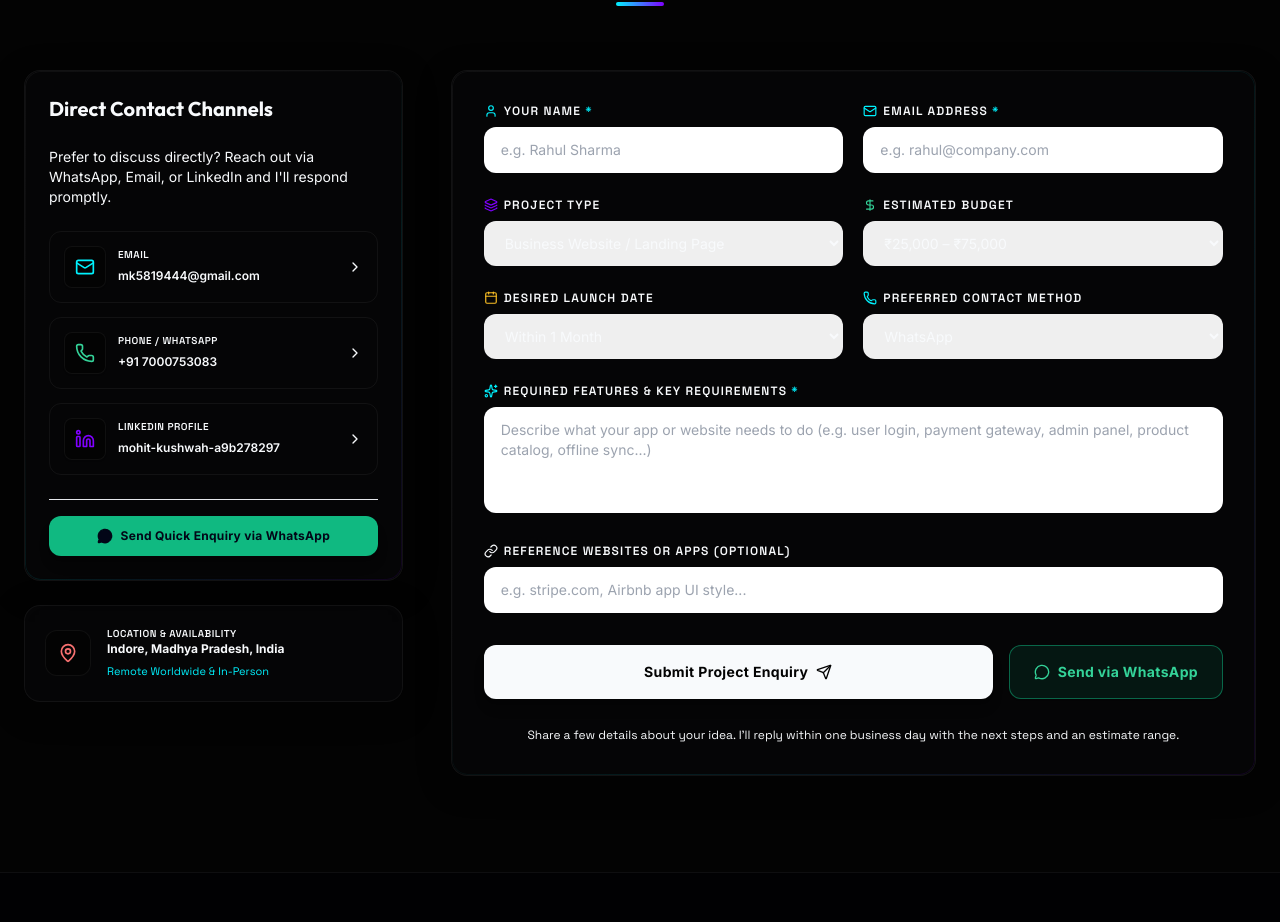
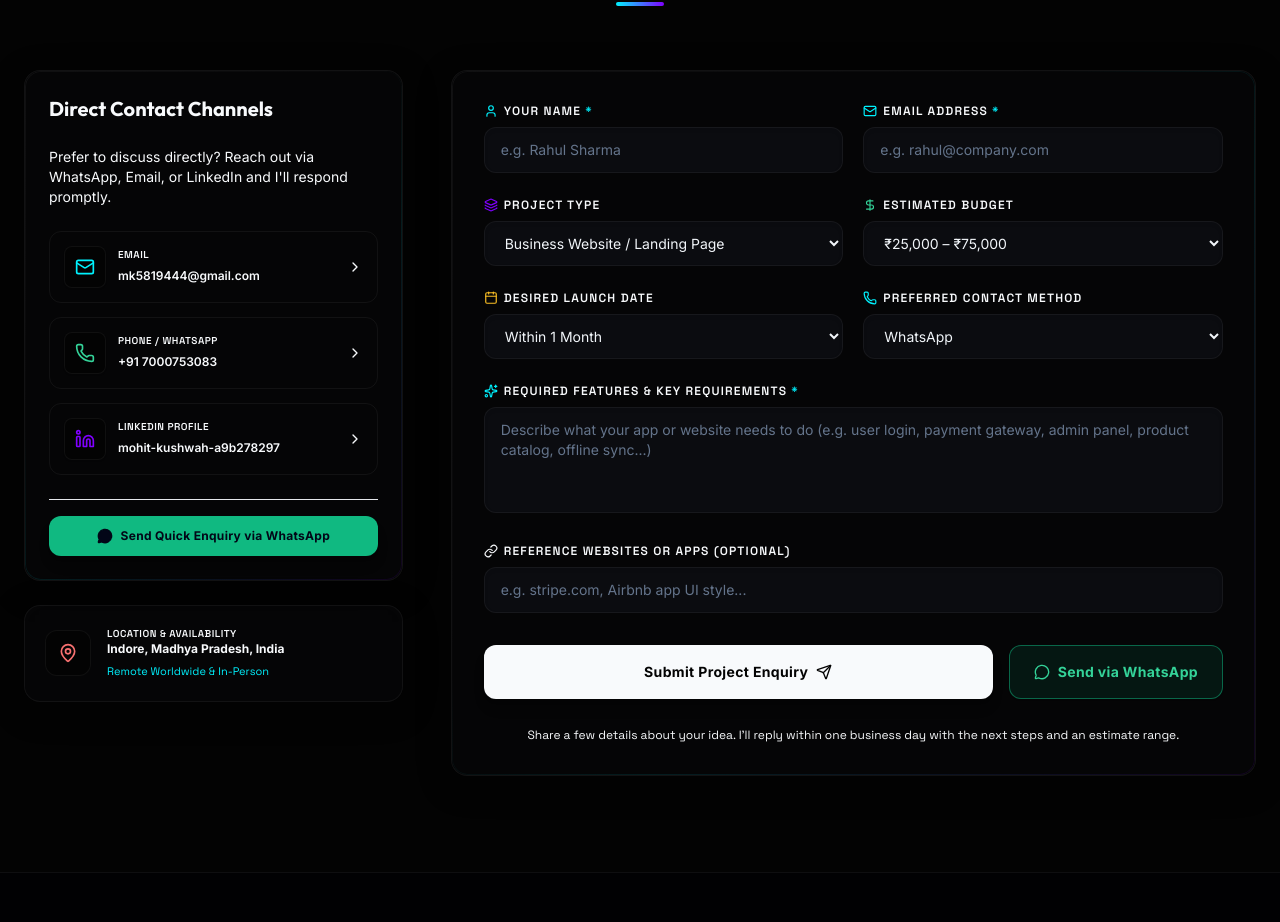
Before and after one commit to Mariobeats/portfolio_mohit, a Next.js app: page / in a window 1280 px wide. Shown: the part 10359-11281 px from the top of the page. Built offline with nearby package versions, Linux system fonts and the light colour scheme.

Commit message:
Fix form input text contrast and autofill background colors

```diff
--- a/src/app/globals.css
+++ b/src/app/globals.css
@@ -148,3 +148,41 @@ body {
 .interactive-hover {
   cursor: pointer;
 }
+
+/* Form Input & Autofill High Contrast Fixes */
+input:-webkit-autofill,
+input:-webkit-autofill:hover,
+input:-webkit-autofill:focus,
+textarea:-webkit-autofill,
+textarea:-webkit-autofill:hover,
+textarea:-webkit-autofill:focus,
+select:-webkit-autofill,
+select:-webkit-autofill:hover,
+select:-webkit-autofill:focus {
+  -webkit-text-fill-color: var(--foreground) !important;
+  -webkit-box-shadow: 0 0 0px 1000px #0b0c10 inset !important;
+  transition: background-color 5000s ease-in-out 0s;
+}
+
+.light input:-webkit-autofill,
+.light input:-webkit-autofill:hover,
+.light input:-webkit-autofill:focus,
+.light textarea:-webkit-autofill,
+.light textarea:-webkit-autofill:hover,
+.light textarea:-webkit-autofill:focus,
+.light select:-webkit-autofill,
+.light select:-webkit-autofill:hover,
+.light select:-webkit-autofill:focus {
+  -webkit-text-fill-color: #0f172a !important;
+  -webkit-box-shadow: 0 0 0px 1000px #ffffff inset !important;
+}
+
+select option {
+  background-color: #0b0c10;
+  color: #f8fafc;
+}
+
+.light select option {
+  background-color: #ffffff;
+  color: #0f172a;
+}
--- a/src/components/Contact.tsx
+++ b/src/components/Contact.tsx
@@ -224,7 +224,7 @@ export default function Contact() {
                 <div className="grid grid-cols-1 sm:grid-cols-2 gap-5">
                   {/* Name */}
                   <div className="space-y-2">
-                    <label htmlFor="form-name" className="text-xs font-semibold uppercase tracking-widest text-foreground/60 font-code flex items-center">
+                    <label htmlFor="form-name" className="text-xs font-semibold uppercase tracking-widest text-foreground/80 font-code flex items-center">
                       <User className="w-3.5 h-3.5 mr-1.5 text-accentCyan" />
                       Your Name <span className="text-accentCyan ml-1">*</span>
                     </label>
@@ -237,13 +237,13 @@ export default function Contact() {
                       placeholder="e.g. Rahul Sharma"
                       required
                       autoComplete="name"
-                      className="w-full px-4 py-3 rounded-xl border border-cardBorder bg-background/50 text-foreground placeholder:text-foreground/30 focus:outline-none focus:ring-1 focus:ring-accentCyan focus:border-accentCyan text-sm transition-all duration-200"
+                      className="w-full px-4 py-3 rounded-xl border border-cardBorder bg-[#0b0c10] text-slate-100 placeholder:text-slate-500 focus:outline-none focus:ring-1 focus:ring-accentCyan focus:border-accentCyan text-sm transition-all duration-200 shadow-inner"
                     />
                   </div>
 
                   {/* Email */}
                   <div className="space-y-2">
-                    <label htmlFor="form-email" className="text-xs font-semibold uppercase tracking-widest text-foreground/60 font-code flex items-center">
+                    <label htmlFor="form-email" className="text-xs font-semibold uppercase tracking-widest text-foreground/80 font-code flex items-center">
                       <Mail className="w-3.5 h-3.5 mr-1.5 text-accentCyan" />
                       Email Address <span className="text-accentCyan ml-1">*</span>
                     </label>
@@ -256,7 +256,7 @@ export default function Contact() {
                       placeholder="e.g. rahul@company.com"
                       required
                       autoComplete="email"
-                      className="w-full px-4 py-3 rounded-xl border border-cardBorder bg-background/50 text-foreground placeholder:text-foreground/30 focus:outline-none focus:ring-1 focus:ring-accentCyan focus:border-accentCyan text-sm transition-all duration-200"
+                      className="w-full px-4 py-3 rounded-xl border border-cardBorder bg-[#0b0c10] text-slate-100 placeholder:text-slate-500 focus:outline-none focus:ring-1 focus:ring-accentCyan focus:border-accentCyan text-sm transition-all duration-200 shadow-inner"
                     />
                   </div>
                 </div>
@@ -265,7 +265,7 @@ export default function Contact() {
                 <div className="grid grid-cols-1 sm:grid-cols-2 gap-5">
                   {/* Project Type */}
                   <div className="space-y-2">
-                    <label htmlFor="form-projectType" className="text-xs font-semibold uppercase tracking-widest text-foreground/60 font-code flex items-center">
+                    <label htmlFor="form-projectType" className="text-xs font-semibold uppercase tracking-widest text-foreground/80 font-code flex items-center">
                       <Layers className="w-3.5 h-3.5 mr-1.5 text-accentPurple" />
                       Project Type
                     </label>
@@ -274,21 +274,21 @@ export default function Contact() {
                       name="projectType"
                       value={formData.projectType}
                       onChange={handleInputChange}
-                      className="w-full px-4 py-3 rounded-xl border border-cardBorder bg-background/50 text-foreground focus:outline-none focus:ring-1 focus:ring-accentCyan focus:border-accentCyan text-sm transition-all duration-200"
+                      className="w-full px-4 py-3 rounded-xl border border-cardBorder bg-[#0b0c10] text-slate-100 focus:outline-none focus:ring-1 focus:ring-accentCyan focus:border-accentCyan text-sm transition-all duration-200 shadow-inner"
                     >
-                      <option value="Website" className="bg-background text-foreground">Business Website / Landing Page</option>
-                      <option value="Ecommerce" className="bg-background text-foreground">Ecommerce Website</option>
-                      <option value="Web App" className="bg-background text-foreground">Custom Web App & Admin Dashboard</option>
-                      <option value="Mobile App" className="bg-background text-foreground">Android & iOS Flutter Mobile App</option>
-                      <option value="UI/UX & Maintenance" className="bg-background text-foreground">UI/UX Improvements & Maintenance</option>
-                      <option value="API & Backend" className="bg-background text-foreground">API & Backend Development</option>
-                      <option value="Other" className="bg-background text-foreground">Other Custom Project</option>
+                      <option value="Website" className="bg-[#0b0c10] text-slate-100">Business Website / Landing Page</option>
+                      <option value="Ecommerce" className="bg-[#0b0c10] text-slate-100">Ecommerce Website</option>
+                      <option value="Web App" className="bg-[#0b0c10] text-slate-100">Custom Web App & Admin Dashboard</option>
+                      <option value="Mobile App" className="bg-[#0b0c10] text-slate-100">Android & iOS Flutter Mobile App</option>
+                      <option value="UI/UX & Maintenance" className="bg-[#0b0c10] text-slate-100">UI/UX Improvements & Maintenance</option>
+                      <option value="API & Backend" className="bg-[#0b0c10] text-slate-100">API & Backend Development</option>
+                      <option value="Other" className="bg-[#0b0c10] text-slate-100">Other Custom Project</option>
                     </select>
                   </div>
 
                   {/* Estimated Budget */}
                   <div className="space-y-2">
-                    <label htmlFor="form-budget" className="text-xs font-semibold uppercase tracking-widest text-foreground/60 font-code flex items-center">
+                    <label htmlFor="form-budget" className="text-xs font-semibold uppercase tracking-widest text-foreground/80 font-code flex items-center">
                       <DollarSign className="w-3.5 h-3.5 mr-1.5 text-emerald-400" />
                       Estimated Budget
                     </label>
@@ -297,13 +297,13 @@ export default function Contact() {
                       name="budget"
                       value={formData.budget}
                       onChange={handleInputChange}
-                      className="w-full px-4 py-3 rounded-xl border border-cardBorder bg-background/50 text-foreground focus:outline-none focus:ring-1 focus:ring-accentCyan focus:border-accentCyan text-sm transition-all duration-200"
+                      className="w-full px-4 py-3 rounded-xl border border-cardBorder bg-[#0b0c10] text-slate-100 focus:outline-none focus:ring-1 focus:ring-accentCyan focus:border-accentCyan text-sm transition-all duration-200 shadow-inner"
                     >
-                      <option value="Under ₹25,000" className="bg-background text-foreground">Under ₹25,000</option>
-                      <option value="₹25,000–₹75,000" className="bg-background text-foreground">₹25,000 – ₹75,000</option>
-                      <option value="₹75,000–₹2,00,000" className="bg-background text-foreground">₹75,000 – ₹2,00,000</option>
-                      <option value="₹2,00,000+" className="bg-background text-foreground">₹2,00,000+</option>
-                      <option value="Not sure yet" className="bg-background text-foreground">Not sure yet</option>
+                      <option value="Under ₹25,000" className="bg-[#0b0c10] text-slate-100">Under ₹25,000</option>
+                      <option value="₹25,000–₹75,000" className="bg-[#0b0c10] text-slate-100">₹25,000 – ₹75,000</option>
+                      <option value="₹75,000–₹2,00,000" className="bg-[#0b0c10] text-slate-100">₹75,000 – ₹2,00,000</option>
+                      <option value="₹2,00,000+" className="bg-[#0b0c10] text-slate-100">₹2,00,000+</option>
+                      <option value="Not sure yet" className="bg-[#0b0c10] text-slate-100">Not sure yet</option>
                     </select>
                   </div>
                 </div>
@@ -312,7 +312,7 @@ export default function Contact() {
                 <div className="grid grid-cols-1 sm:grid-cols-2 gap-5">
                   {/* Desired Launch Date */}
                   <div className="space-y-2">
-                    <label htmlFor="form-launchDate" className="text-xs font-semibold uppercase tracking-widest text-foreground/60 font-code flex items-center">
+                    <label htmlFor="form-launchDate" className="text-xs font-semibold uppercase tracking-widest text-foreground/80 font-code flex items-center">
                       <Calendar className="w-3.5 h-3.5 mr-1.5 text-amber-400" />
                       Desired Launch Date
                     </label>
@@ -321,18 +321,18 @@ export default function Contact() {
                       name="launchDate"
                       value={formData.launchDate}
                       onChange={handleInputChange}
-                      className="w-full px-4 py-3 rounded-xl border border-cardBorder bg-background/50 text-foreground focus:outline-none focus:ring-1 focus:ring-accentCyan focus:border-accentCyan text-sm transition-all duration-200"
+                      className="w-full px-4 py-3 rounded-xl border border-cardBorder bg-[#0b0c10] text-slate-100 focus:outline-none focus:ring-1 focus:ring-accentCyan focus:border-accentCyan text-sm transition-all duration-200 shadow-inner"
                     >
-                      <option value="Urgent (Asap)" className="bg-background text-foreground">Urgent (Within 2 Weeks)</option>
-                      <option value="Within 1 Month" className="bg-background text-foreground">Within 1 Month</option>
-                      <option value="2-3 Months" className="bg-background text-foreground">2 – 3 Months</option>
-                      <option value="Flexible Timeline" className="bg-background text-foreground">Flexible Timeline</option>
+                      <option value="Urgent (Asap)" className="bg-[#0b0c10] text-slate-100">Urgent (Within 2 Weeks)</option>
+                      <option value="Within 1 Month" className="bg-[#0b0c10] text-slate-100">Within 1 Month</option>
+                      <option value="2-3 Months" className="bg-[#0b0c10] text-slate-100">2 – 3 Months</option>
+                      <option value="Flexible Timeline" className="bg-[#0b0c10] text-slate-100">Flexible Timeline</option>
                     </select>
                   </div>
 
                   {/* Preferred Contact Method */}
                   <div className="space-y-2">
-                    <label htmlFor="form-contactMethod" className="text-xs font-semibold uppercase tracking-widest text-foreground/60 font-code flex items-center">
+                    <label htmlFor="form-contactMethod" className="text-xs font-semibold uppercase tracking-widest text-foreground/80 font-code flex items-center">
                       <Phone className="w-3.5 h-3.5 mr-1.5 text-accentCyan" />
                       Preferred Contact Method
                     </label>
@@ -341,18 +341,18 @@ export default function Contact() {
                       name="contactMethod"
                       value={formData.contactMethod}
                       onChange={handleInputChange}
-                      className="w-full px-4 py-3 rounded-xl border border-cardBorder bg-background/50 text-foreground focus:outline-none focus:ring-1 focus:ring-accentCyan focus:border-accentCyan text-sm transition-all duration-200"
+                      className="w-full px-4 py-3 rounded-xl border border-cardBorder bg-[#0b0c10] text-slate-100 focus:outline-none focus:ring-1 focus:ring-accentCyan focus:border-accentCyan text-sm transition-all duration-200 shadow-inner"
                     >
-                      <option value="WhatsApp" className="bg-background text-foreground">WhatsApp</option>
-                      <option value="Email" className="bg-background text-foreground">Email</option>
-                      <option value="Phone Call" className="bg-background text-foreground">Phone Call</option>
+                      <option value="WhatsApp" className="bg-[#0b0c10] text-slate-100">WhatsApp</option>
+                      <option value="Email" className="bg-[#0b0c10] text-slate-100">Email</option>
+                      <option value="Phone Call" className="bg-[#0b0c10] text-slate-100">Phone Call</option>
                     </select>
                   </div>
                 </div>
 
                 {/* Required Features / Requirements */}
                 <div className="space-y-2">
-                  <label htmlFor="form-requirements" className="text-xs font-semibold uppercase tracking-widest text-foreground/60 font-code flex items-center">
+                  <label htmlFor="form-requirements" className="text-xs font-semibold uppercase tracking-widest text-foreground/80 font-code flex items-center">
                     <Sparkles className="w-3.5 h-3.5 mr-1.5 text-accentCyan" />
                     Required Features & Key Requirements <span className="text-accentCyan ml-1">*</span>
                   </label>
@@ -364,13 +364,13 @@ export default function Contact() {
                     onChange={handleInputChange}
                     placeholder="Describe what your app or website needs to do (e.g. user login, payment gateway, admin panel, product catalog, offline sync...)"
                     required
-                    className="w-full px-4 py-3 rounded-xl border border-cardBorder bg-background/50 text-foreground placeholder:text-foreground/30 focus:outline-none focus:ring-1 focus:ring-accentCyan focus:border-accentCyan text-sm transition-all duration-200 resize-none"
+                    className="w-full px-4 py-3 rounded-xl border border-cardBorder bg-[#0b0c10] text-slate-100 placeholder:text-slate-500 focus:outline-none focus:ring-1 focus:ring-accentCyan focus:border-accentCyan text-sm transition-all duration-200 resize-none shadow-inner"
                   />
                 </div>
 
                 {/* Reference Websites or Apps */}
                 <div className="space-y-2">
-                  <label htmlFor="form-references" className="text-xs font-semibold uppercase tracking-widest text-foreground/60 font-code flex items-center">
+                  <label htmlFor="form-references" className="text-xs font-semibold uppercase tracking-widest text-foreground/80 font-code flex items-center">
                     <LinkIcon className="w-3.5 h-3.5 mr-1.5 text-foreground/45" />
                     Reference Websites or Apps (Optional)
                   </label>
@@ -381,7 +381,7 @@ export default function Contact() {
                     value={formData.references}
                     onChange={handleInputChange}
                     placeholder="e.g. stripe.com, Airbnb app UI style..."
-                    className="w-full px-4 py-3 rounded-xl border border-cardBorder bg-background/50 text-foreground placeholder:text-foreground/30 focus:outline-none focus:ring-1 focus:ring-accentCyan focus:border-accentCyan text-sm transition-all duration-200"
+                    className="w-full px-4 py-3 rounded-xl border border-cardBorder bg-[#0b0c10] text-slate-100 placeholder:text-slate-500 focus:outline-none focus:ring-1 focus:ring-accentCyan focus:border-accentCyan text-sm transition-all duration-200 shadow-inner"
                   />
                 </div>
 
```
